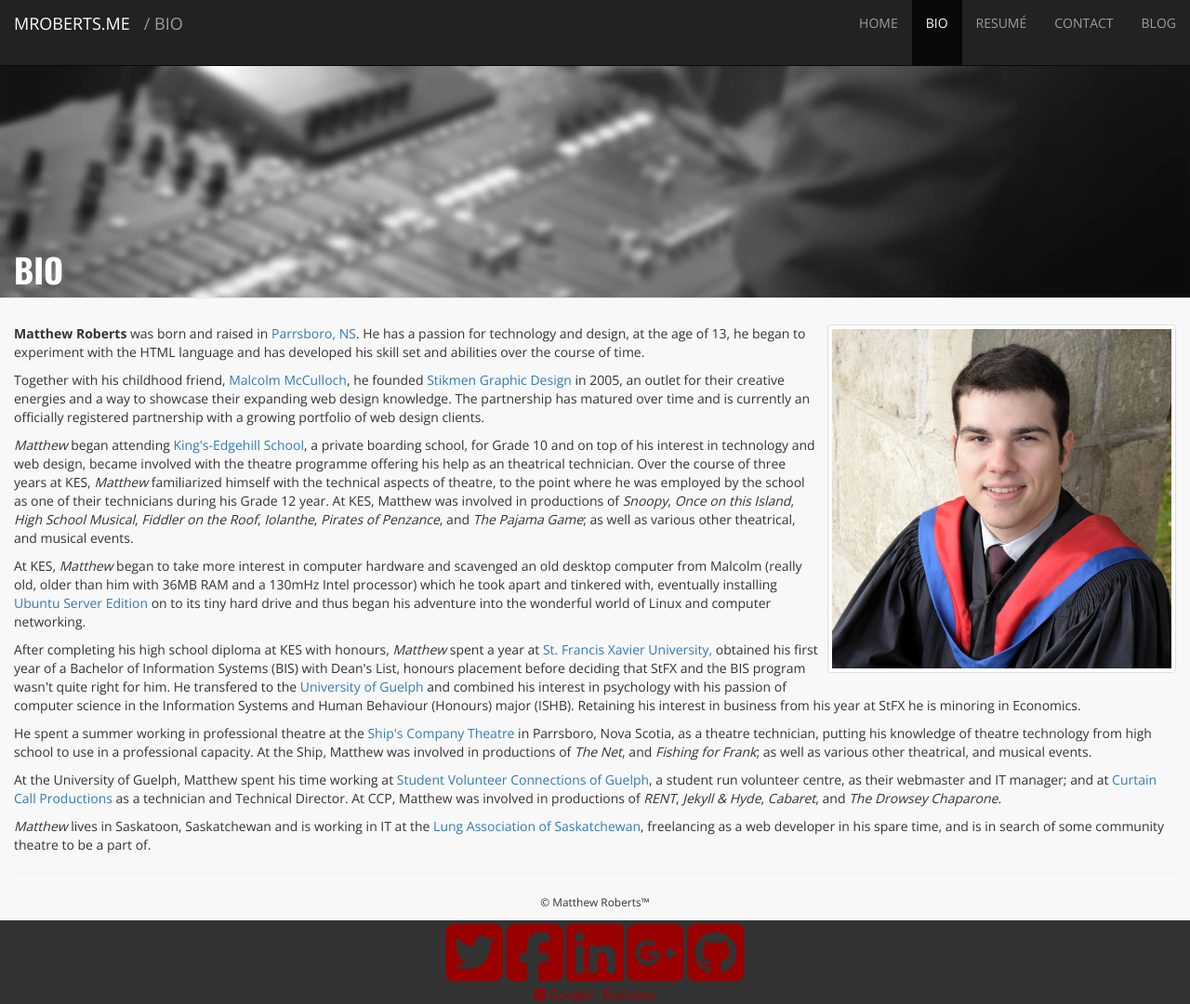
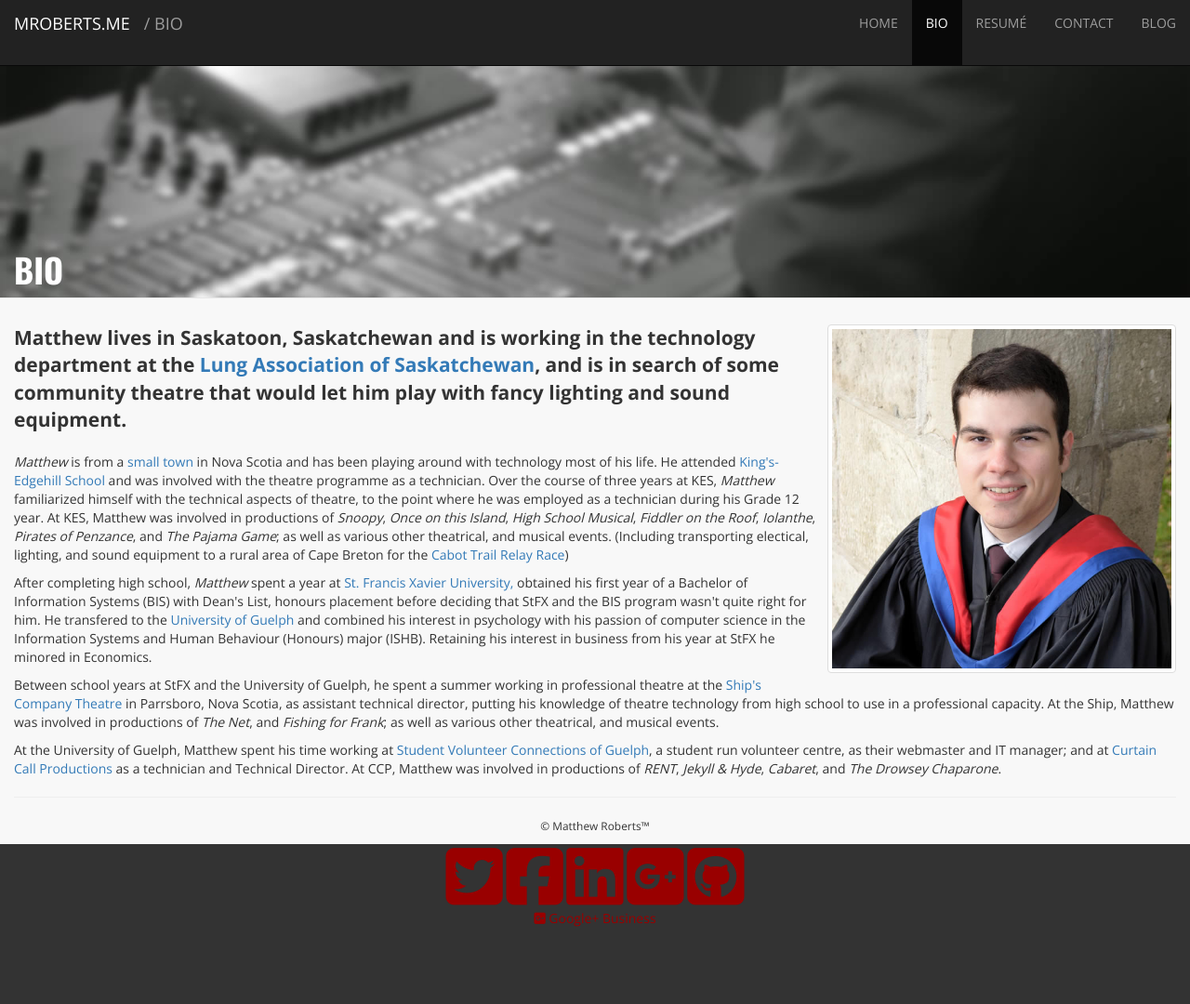
Before and after one commit to eruraindil/eruraindil.github.com, a Jekyll site: the page built from bio/index.html, in a window 1280 px wide and 1080 px high. Shown: the whole window at 93% size. Built offline with Jekyll 4.4.1, drawn with Linux system fonts in a browser that asks for light colours; nearby versions of some CDN libraries; library files that are not in the unit come from our copies; Markdown is read by kramdown in place of the engine named in the settings.

```diff
--- a/_layouts/default.html
+++ b/_layouts/default.html
@@ -1,5 +1,5 @@
 <!DOCTYPE html>
-<html>
+<html lang="en">
 	<head>
 		<meta charset="utf-8">
 		<meta http-equiv="X-UA-Compatible" content="IE=edge,chrome=1">
@@ -12,7 +12,6 @@
 		<!-- Custom CSS -->
     <link rel="stylesheet" href="/static/font-awesome/css/font-awesome.min.css">
 		<link rel="stylesheet" href="/static/bootstrap/css/bootstrap.min.css">
-		<link rel="stylesheet" href="/dist/fonts/ffftusj_bold_macroman/stylesheet.css">
 		<link rel="stylesheet" href="/css/screen.css">
 		<script src="/static/h5bp/js/vendor/modernizr-2.8.3.min.js"></script>
 	</head>
--- a/bio/index.html
+++ b/bio/index.html
@@ -10,11 +10,8 @@ menu: bio
     <p>Laikipia District, Rift Valley Province, Kenya</p>
   </div>-->
 </div>
-<p><strong>Matthew Roberts</strong> was born and raised in <a href="http://www.town.parrsboro.ns.ca"  onclick="window.open(this.href,'_blank');return false;">Parrsboro, NS</a>. He has a passion for technology and design, at the age of 13, he began to experiment with the HTML language and has developed his skill set and abilities over the course of time.</p>
-<p>Together with his childhood friend, <a href="http://www.malcolmm.cc" onclick="window.open(this.href,'_blank');return false;">Malcolm McCulloch</a>, he founded <a href="http://www.stikmen.ca"  onclick="window.open(this.href,'_blank');return false;">Stikmen Graphic Design</a> in 2005, an outlet for their creative energies and a way to showcase their expanding web design knowledge. The partnership has matured over time and is currently an officially registered partnership with a growing portfolio of web design clients.</p>
-<p><em>Matthew</em> began attending <a href="http://www.kes.ns.ca"  onclick="window.open(this.href,'_blank');return false;">King's-Edgehill School</a>, a private boarding school, for Grade 10 and on top of his interest in technology and web design, became involved with the theatre programme offering his help as an theatrical technician. Over the course of three years at KES, <em>Matthew</em> familiarized himself with the technical aspects of theatre, to the point where he was employed by the school as one of their technicians during his Grade 12 year. At KES, Matthew was involved in productions of <em>Snoopy</em>, <em>Once on this Island</em>, <em>High School Musical</em>, <em>Fiddler on the Roof</em>, <em>Iolanthe</em>, <em>Pirates of Penzance</em>, and <em>The Pajama Game</em>; as well as various other theatrical, and musical events.</p>
-<p>At KES, <em>Matthew</em> began to take more interest in computer hardware and scavenged an old desktop computer from Malcolm (really old, older than him with 36MB RAM and a 130mHz Intel processor) which he took apart and tinkered with, eventually installing <a href="http://www.ubuntu.com"  onclick="window.open(this.href,'_blank');return false;">Ubuntu Server Edition</a> on to its tiny hard drive and thus began his adventure into the wonderful world of Linux and computer networking.</p>
-<p>After completing his high school diploma at KES with honours, <em>Matthew</em> spent a year at <a href="http://www.stfx.ca"  onclick="window.open(this.href,'_blank');return false;">St. Francis Xavier University,</a> obtained his first year of a Bachelor of Information Systems (BIS) with Dean's List, honours placement before deciding that StFX and the BIS program wasn't quite right for him. He transfered to the <a href="http://www.uoguelph.ca"  onclick="window.open(this.href,'_blank');return false;">University of Guelph</a> and combined his interest in psychology with his passion of computer science in the Information Systems and Human Behaviour (Honours) major (ISHB). Retaining his interest in business from his year at StFX he is minoring in Economics.</p>
-<p>He spent a summer working in professional theatre at the <a href="http://www.shipscompany.com" onclick="window.open(this.href,'_blank');return false;">Ship's Company Theatre</a> in Parrsboro, Nova Scotia, as a theatre technician, putting his knowledge of theatre technology from high school to use in a professional capacity. At the Ship, Matthew was involved in productions of <em>The Net</em>, and <em>Fishing for Frank</em>; as well as various other theatrical, and musical events.</p>
+<p class="lead"><strong>Matthew</strong> lives in Saskatoon, Saskatchewan and is working in the technology department at the <a href="http://sk.lung.ca" onclick="window.open(this.href,'_blank');return false;">Lung Association of Saskatchewan</a>, and is in search of some community theatre that would let him play with fancy lighting and sound equipment.</p>
+<p><em>Matthew</em> is from a <a href="http://www.town.parrsboro.ns.ca"  onclick="window.open(this.href,'_blank');return false;">small town</a> in Nova Scotia and has been playing around with technology most of his life. He attended <a href="http://www.kes.ns.ca"  onclick="window.open(this.href,'_blank');return false;">King's-Edgehill School</a> and was involved with the theatre programme as a technician. Over the course of three years at KES, <em>Matthew</em> familiarized himself with the technical aspects of theatre, to the point where he was employed as a technician during his Grade 12 year. At KES, Matthew was involved in productions of <em>Snoopy</em>, <em>Once on this Island</em>, <em>High School Musical</em>, <em>Fiddler on the Roof</em>, <em>Iolanthe</em>, <em>Pirates of Penzance</em>, and <em>The Pajama Game</em>; as well as various other theatrical, and musical events. (Including transporting electical, lighting, and sound equipment to a rural area of Cape Breton for the <a href="http://cabottrailrelay.com" onclick="window.open(this.href,'_blank');return false;">Cabot Trail Relay Race</a>)</p>
+<p>After completing high school, <em>Matthew</em> spent a year at <a href="http://www.stfx.ca"  onclick="window.open(this.href,'_blank');return false;">St. Francis Xavier University,</a> obtained his first year of a Bachelor of Information Systems (BIS) with Dean's List, honours placement before deciding that StFX and the BIS program wasn't quite right for him. He transfered to the <a href="http://www.uoguelph.ca"  onclick="window.open(this.href,'_blank');return false;">University of Guelph</a> and combined his interest in psychology with his passion of computer science in the Information Systems and Human Behaviour (Honours) major (ISHB). Retaining his interest in business from his year at StFX he minored in Economics.</p>
+<p>Between school years at StFX and the University of Guelph, he spent a summer working in professional theatre at the <a href="http://www.shipscompany.com" onclick="window.open(this.href,'_blank');return false;">Ship's Company Theatre</a> in Parrsboro, Nova Scotia, as assistant technical director, putting his knowledge of theatre technology from high school to use in a professional capacity. At the Ship, Matthew was involved in productions of <em>The Net</em>, and <em>Fishing for Frank</em>; as well as various other theatrical, and musical events.</p>
 <p>At the University of Guelph, Matthew spent his time working at <a href="http://www.uoguelph.ca/svc/" onclick="window.open(this.href,'_blank');return false;">Student Volunteer Connections of Guelph</a>, a student run volunteer centre, as their webmaster and IT manager; and at <a href="http://www.uoguelph.ca/~curtain/" onclick="window.open(this.href,'_blank');return false;">Curtain Call Productions</a> as a technician and Technical Director. At CCP, Matthew was involved in productions of <em>RENT</em>, <em>Jekyll &amp; Hyde</em>, <em>Cabaret</em>, and <em>The Drowsey Chaparone</em>.</p>
-<p><em>Matthew</em> lives in Saskatoon, Saskatchewan and is working in IT at the <a href="http://sk.lung.ca" onclick="window.open(this.href,'_blank');return false;">Lung Association of Saskatchewan</a>, freelancing as a web developer in his spare time, and is in search of some community theatre to be a part of.</p>
--- a/index.html
+++ b/index.html
@@ -17,7 +17,7 @@ menu: home
     <h2>interests</h2>
     <ul>
       <li><p>The combination of computer science and human behaviour: artificial intelligence, usability, human/computer interaction, the evolution of technology, and the technological singularity.</p></li>
-      <li><p>How technology changes our world today, how it will continue to impact our world in the future, and what it all means for us humans.</p></li>
+      <li><p>How technology changes our world today, how it will continue to impact our world in the future, and what it all means for humanity.</p></li>
     </ul>
   </div>
 </div>
```
Also changed, not shown: resume/index.html (+4 -5 lines).
